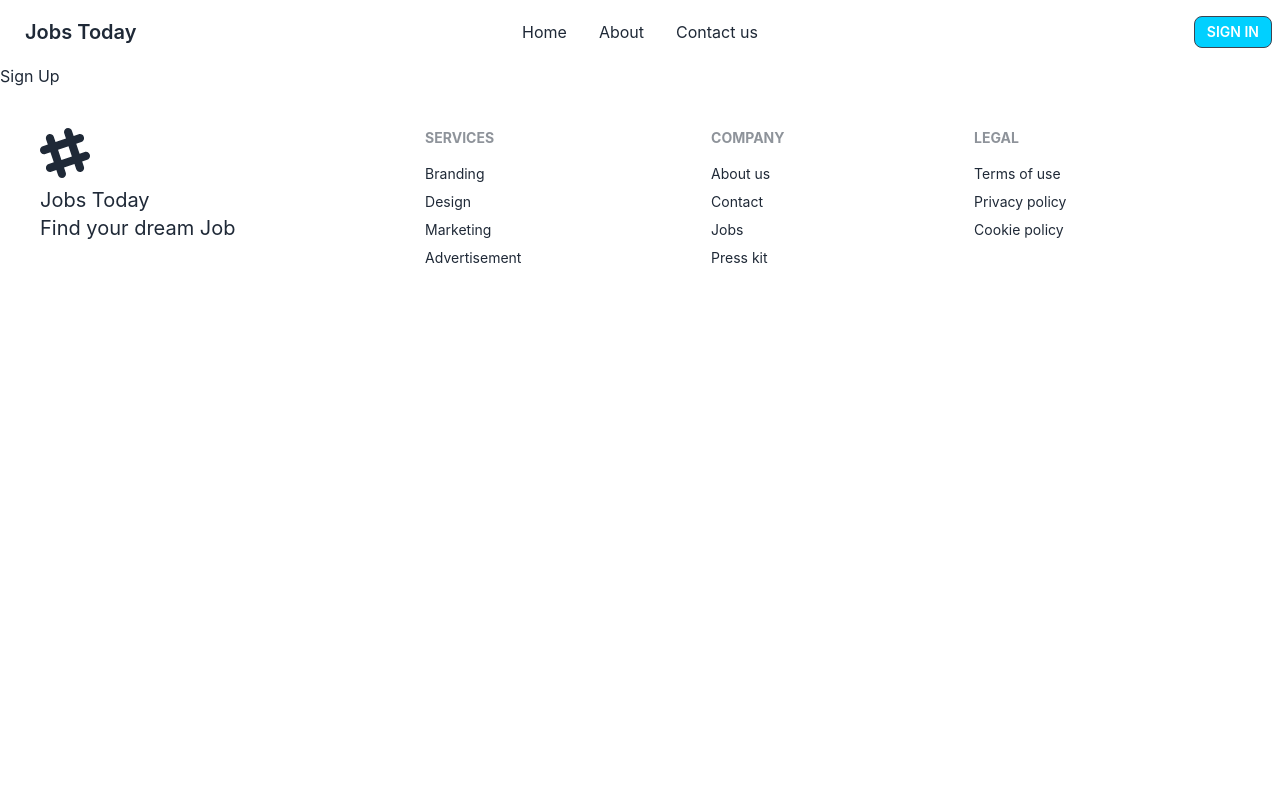
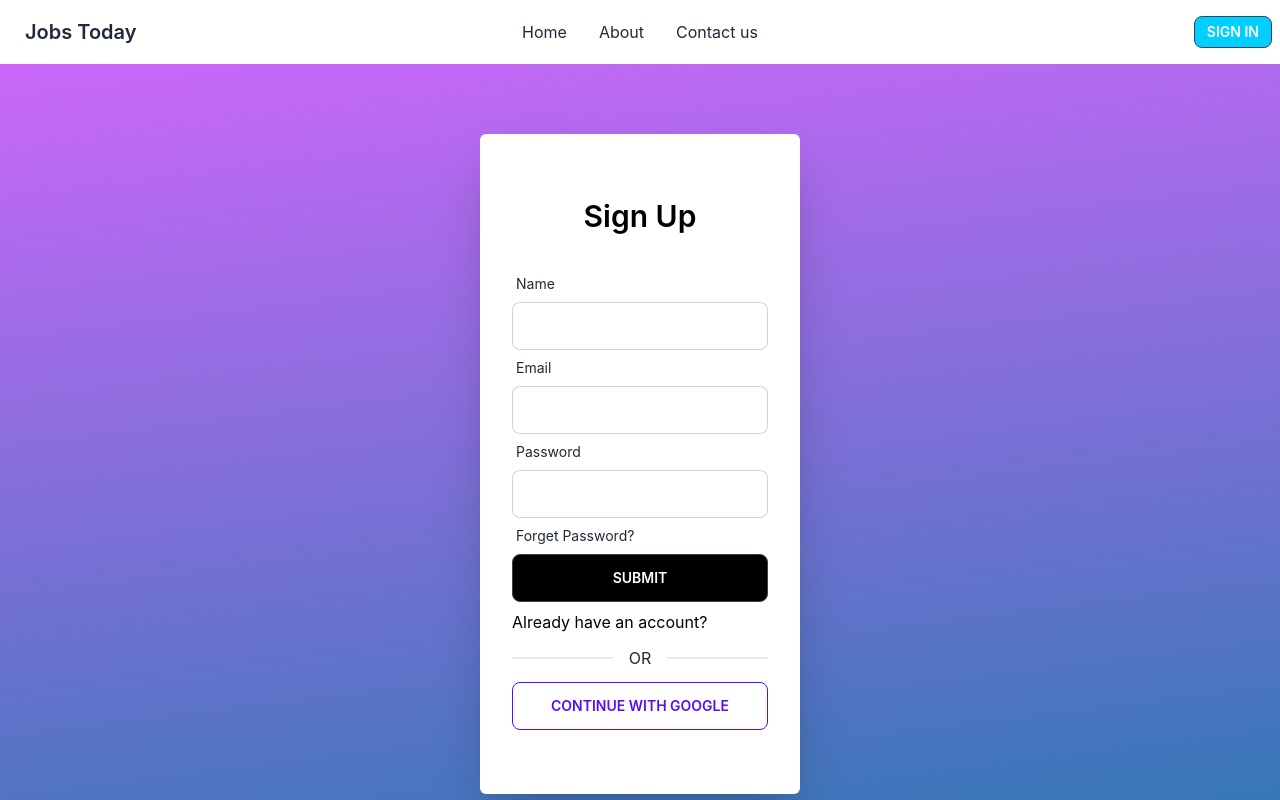
Before and after one commit to BayajidAlam/jobs-today, a React (Create React App) app: page /signup in a window 1280 px wide. Shown: the top 800 px of the page. Built offline with nearby package versions, Linux system fonts and the light colour scheme.

Commit message:
sign up page inplemanted

```diff
--- a/src/components/ExperiencedJobs/ExperiencedJobs.js
+++ b/src/components/ExperiencedJobs/ExperiencedJobs.js
@@ -25,7 +25,7 @@ const ExperiencedJobs = () => {
         </div>
         <div className="text-center lg:my-4 mt-2">
           <button className="btn mb-4 btn-md bg-[#00D0FF] w-32 mx-auto">
-            See All
+          See All Jobs
           </button>
         </div>
       </div>
--- a/src/components/FresherJobs/FresherJobs.js
+++ b/src/components/FresherJobs/FresherJobs.js
@@ -39,7 +39,7 @@ const FresherJobs = () => {
             </div>
           ))}
           <button className="btn btn-md bg-[#00D0FF] w-32 mx-auto">
-            See All
+            See All Jobs
           </button>
         </div>
       </div>
--- a/src/components/Header/Header.js
+++ b/src/components/Header/Header.js
@@ -29,7 +29,7 @@ const Header = () => {
             Dream Job
           </h1>
           <div>
-            <button className="btn-1 lg:mr-4 mb-2 md:mr-2 text-black text-xl bg-white">Job Seeker</button>
+            <button className="btn-1 mr-2 lg:mr-4 mb-2 text-black text-xl bg-white">Job Seeker</button>
             <button className="btn-2 text-xl bg-[#cb67fa] text-white">Job poster</button>
           </div>
         </div>
--- a/src/components/TopItCompany/TopItCompany.js
+++ b/src/components/TopItCompany/TopItCompany.js
@@ -18,7 +18,7 @@ const TopItCompany = () => {
       .then((data) => setworldTop3(data));
   }, []);
 
-  console.log(bdTop3, worldTop3);
+
   return (
     <div>
       <p className="text-center">Top It Company</p>
@@ -30,7 +30,9 @@ const TopItCompany = () => {
 
         <div className="grid lg:grid-cols-3 md:grid-cols-2 grid-cols-1 gap-4">
           {bdTop3.map((single) => (
-            <div className="card card-compact lg:w-96 bg-base-100 w-full shadow-xl mx-auto lg:my-4 md:mb-2">
+            <div
+            key={single._id}
+            className="card card-compact lg:w-96 bg-base-100 w-full shadow-xl mx-auto lg:my-4 md:mb-2">
               <figure>
                 <img src={single.logo} className="w-full h-48" alt="Shoes" />
               </figure>
@@ -53,7 +55,9 @@ const TopItCompany = () => {
         </h1>
         <div className="grid lg:grid-cols-3 md:grid-cols-2 grid-cols-1 gap-4 pb-4">
           {worldTop3.map((single) => (
-            <div className="card card-compact lg:w-96 w-full bg-base-100 shadow-xl mx-auto lg:my-4">
+            <div
+            key={single._id}
+            className="card card-compact lg:w-96 w-full bg-base-100 shadow-xl mx-auto lg:my-4">
               <figure className="w-full h-48">
                 <img src={single.logo} alt="Shoes" />
               </figure>
--- a/src/pages/SignIn/SignIn.js
+++ b/src/pages/SignIn/SignIn.js
@@ -3,9 +3,11 @@ import { useState } from "react";
 import { useForm } from "react-hook-form";
 import { Link } from "react-router-dom";
 import './Signup.css';
+
 const SignIn = () => {
+
   const [data, setData] = useState("");
-  const { register, handleSubmit } = useForm();
+  const { register,formState: {errors}, handleSubmit } = useForm();
 
   const handleLogin = data => {
     console.log(data)
@@ -23,9 +25,12 @@ const SignIn = () => {
           </label>
           <input
             type="text"
-            {...register("email")}
+            {...register("email",{
+              required: "Email is required"
+            })}
             className="input input-bordered w-full"
           />
+          {errors.email && <p className="text-red-600 ml-2 mt-2">{errors.email?.message}</p>}
         </div>
 
         <div className="form-control w-full">
@@ -34,9 +39,14 @@ const SignIn = () => {
           </label>
           <input
             type="password"
-            {...register("password")}
+            {...register("password",{
+              required: "Password is required",
+              minLength: { value: 6, message: 'Password must be 6 character or longer'},
+              maxLength: { value: 12, message: 'Password can not be more then 12 character'}
+            })}
             className="input input-bordered w-full"
           />
+            {errors.password && <p className="text-red-600 ml-2 mt-2">{errors.password?.message}</p>}
             <label className="label">
             <span className="label-text">Forget Password?</span>
           </label>
--- a/src/pages/SignUp/SignUp.js
+++ b/src/pages/SignUp/SignUp.js
@@ -1,10 +1,77 @@
 import React from 'react';
+import { useForm } from 'react-hook-form';
+import { Link } from 'react-router-dom';
 
 const SignUp = () => {
+
+  const { register,formState: {errors}, handleSubmit } = useForm();
+
+  const handleSignUp = data => {
+    console.log(data)
+  }
+
   return (
-    <div>
-          <h1>Sign Up</h1>
-    </div>
+    <div className="flex flex-col justify-center items-center form-container">
+    <form
+      onSubmit={handleSubmit(handleSignUp)}
+      className="w-1/4 py-16 px-8 bg-white shadow-2xl rounded-md"
+    >
+      <p className="text-3xl text-[#000000] font-semibold text-center  mb-8">Sign Up</p>
+
+      <div className="form-control w-full">
+        <label className="label">
+          <span className="label-text">Name</span>
+        </label>
+        <input
+          type="text"
+          className="input input-bordered w-full"
+          {...register("name",{
+            required: "Name is required"
+          })}
+        />
+
+      </div>
+      <div className="form-control w-full">
+        <label className="label">
+          <span className="label-text">Email</span>
+        </label>
+        <input
+          type="text"
+          className="input input-bordered w-full"
+          {...register("email",{
+            required: "Email is required"
+          })}
+        />
+
+      </div>
+
+      <div className="form-control w-full">
+        <label className="label">
+          <span className="label-text">Password</span>
+        </label>
+        <input
+          type="password"
+          className="input input-bordered w-full"
+          {...register("password",{
+            required: "Password is required",
+            minLength: { value: 6, message: "Password must be minimum 6 character"}
+          })}
+        />
+        {
+          errors.password && <p className='mt-2 text-red-600 ml-2'>{errors.password?.message}</p>
+        }
+          <label className="label">
+          <span className="label-text">Forget Password?</span>
+        </label>
+      </div>
+
+      <input className="btn w-full bg-[#000000]" type="submit" />
+      <p className="text-[#000000] mt-2"><Link to='/signin'>Already have an account?</Link></p>
+      <div className="divider">OR</div>
+      <button className="btn btn-outline w-full text-primary">Continue with google</button>
+    </form>
+
+  </div>
   );
 };
 
```
